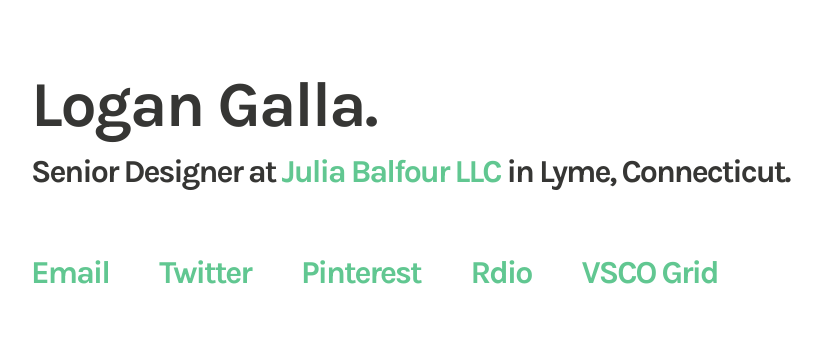
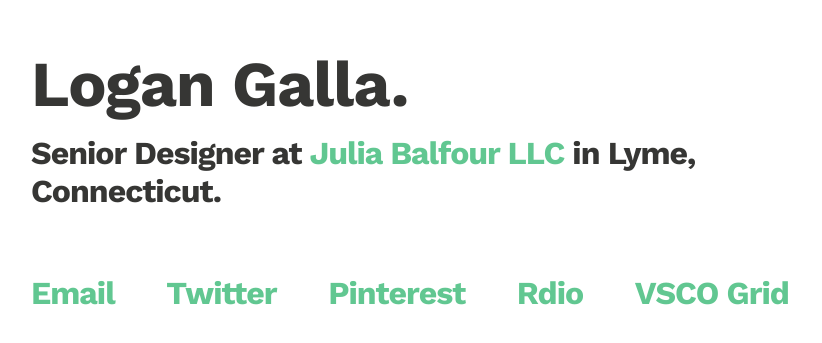
Before and after one commit to logangalla/logangalla.github.io, a plain HTML site: page index.html in a window 1280 px wide. Shown: the part 213-556 px from the top of the page, without its empty margins (193-1015 px from the left). Drawn offline with nearby package versions, Linux system fonts and the light colour scheme.

Commit message:
Work Sans

```diff
--- a/index.html
+++ b/index.html
@@ -10,7 +10,7 @@
 		  ga('create', 'UA-57181062-1', 'auto');
 		  ga('send', 'pageview');
 		</script>
-		<link href='https://fonts.googleapis.com/css?family=Karla:700' rel='stylesheet' type='text/css'>		<meta name="viewport" content="width=device-width">
+		<link href='https://fonts.googleapis.com/css?family=Work+Sans:700' rel='stylesheet' type='text/css'>
 		<link href="animate.css" rel="stylesheet" type="text/css">
 		<link href="styles.css" rel="stylesheet" type="text/css">
 	</head>
--- a/styles.css
+++ b/styles.css
@@ -9,8 +9,8 @@ html, body {
 	width: 100%;
 	height: 100%;
 	display: table;
-	font-family: "Karla", helvetica neue, sans-serif;
-	letter-spacing: -2px;
+	font-family: "Work Sans", helvetica neue, sans-serif;
+	letter-spacing: -1px;
 }
 
 ::selection {
```
